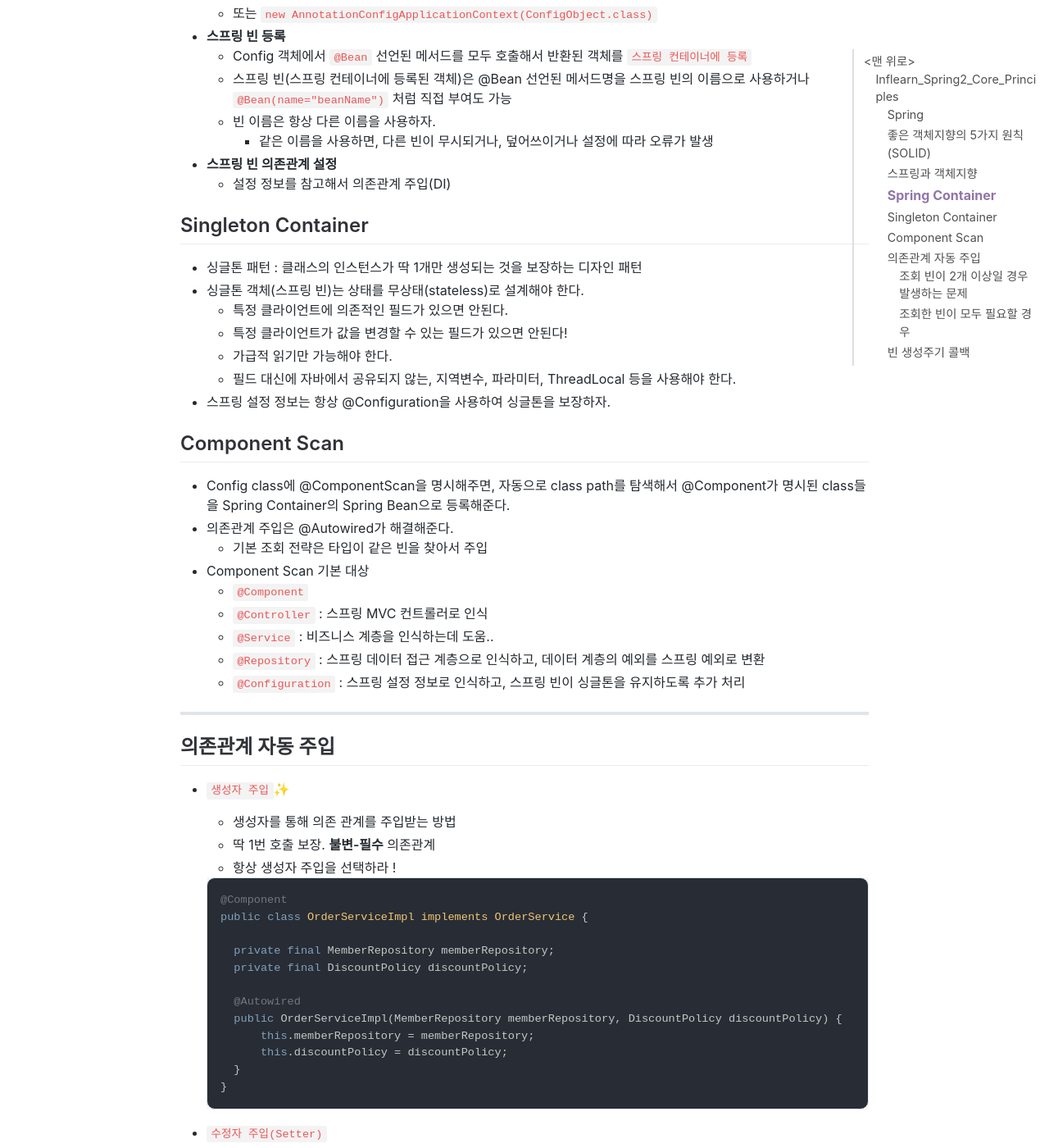
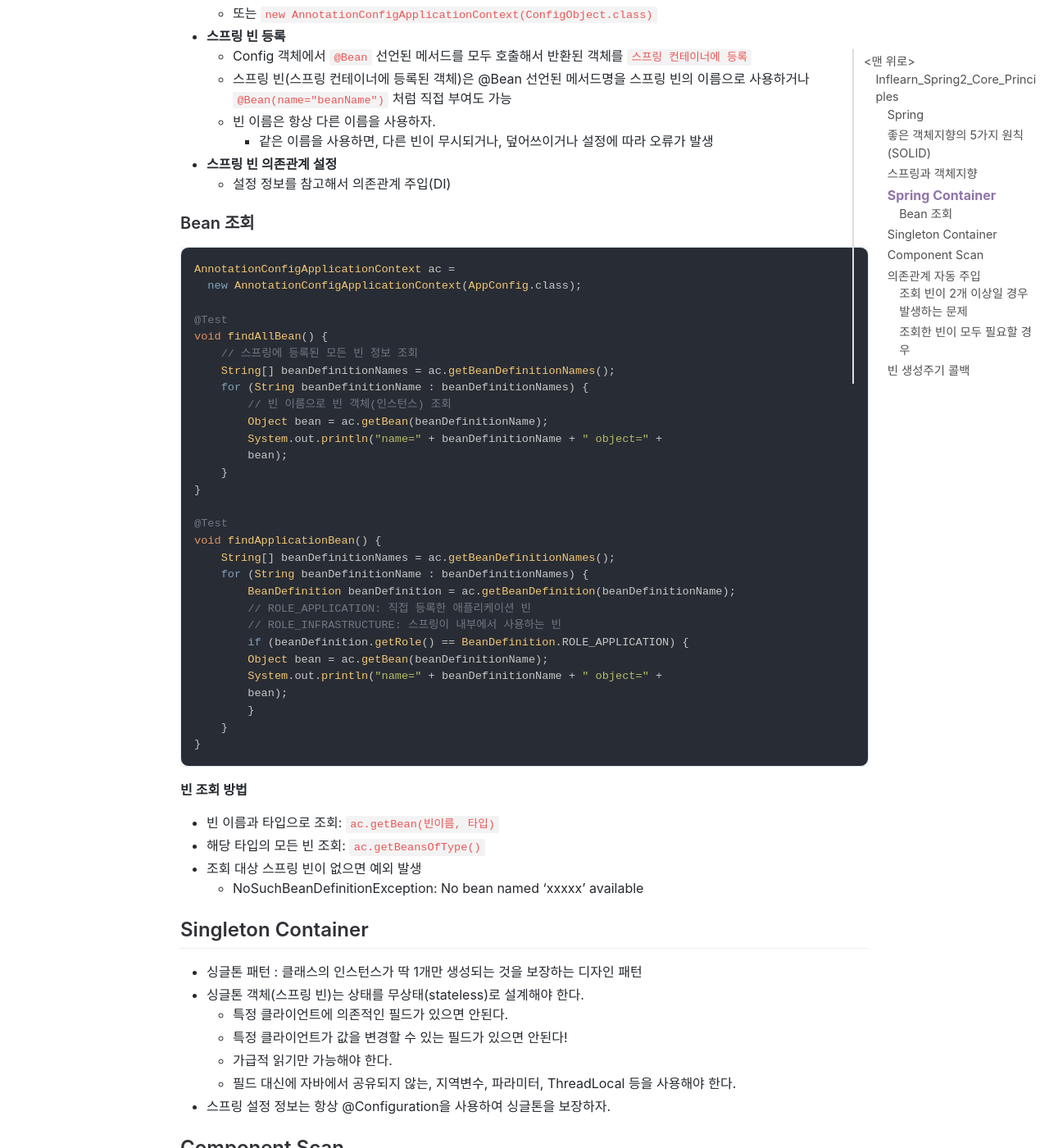
Before and after one commit to jihunparkme/jihunparkme.github.io, a Jekyll site: the page built from _posts/2021-05-31-Spring-Core.md, in a window 1280 px wide and 1400 px high, scrolled down 3098 px. Shown: the whole window at 82% size. Built offline with Jekyll 4.4.1, drawn with Linux system fonts in a browser that asks for light colours; nearby versions of some CDN libraries; comment, search, counter and statistics services are not loaded; some of the changed text lies outside the part shown.

Commit message:
refactor: Bean 조회

````diff
--- a/_posts/2021-05-31-Spring-Core.md
+++ b/_posts/2021-05-31-Spring-Core.md
@@ -110,6 +110,59 @@ ApplicationContext applicationContext =
     - 같은 이름을 사용하면, 다른 빈이 무시되거나, 덮어쓰이거나 설정에 따라 오류가 발생
 - **스프링 빈 의존관계 설정**
   - 설정 정보를 참고해서 의존관계 주입(DI)
+
+### Bean 조회
+
+```java
+AnnotationConfigApplicationContext ac =
+  new AnnotationConfigApplicationContext(AppConfig.class);
+
+@Test
+void findAllBean() {
+    // 스프링에 등록된 모든 빈 정보 조회
+    String[] beanDefinitionNames = ac.getBeanDefinitionNames();
+    for (String beanDefinitionName : beanDefinitionNames) {
+        // 빈 이름으로 빈 객체(인스턴스) 조회
+        Object bean = ac.getBean(beanDefinitionName);
+        System.out.println("name=" + beanDefinitionName + " object=" +
+        bean);
+    }
+}
+
+@Test
+void findApplicationBean() {
+    String[] beanDefinitionNames = ac.getBeanDefinitionNames();
+    for (String beanDefinitionName : beanDefinitionNames) {
+        BeanDefinition beanDefinition = ac.getBeanDefinition(beanDefinitionName);
+        // ROLE_APPLICATION: 직접 등록한 애플리케이션 빈
+        // ROLE_INFRASTRUCTURE: 스프링이 내부에서 사용하는 빈
+        if (beanDefinition.getRole() == BeanDefinition.ROLE_APPLICATION) {
+        Object bean = ac.getBean(beanDefinitionName);
+        System.out.println("name=" + beanDefinitionName + " object=" +
+        bean);
+        }
+    }
+}
+```
+
+**빈 조회 방법**
+- 빈 이름과 타입으로 조회: `ac.getBean(빈이름, 타입)`
+- 해당 타입의 모든 빈 조회: `ac.getBeansOfType()`
+- 조회 대상 스프링 빈이 없으면 예외 발생
+  - NoSuchBeanDefinitionException: No bean named 'xxxxx' available
+
+
+
+
+
+
+
+
+
+
+
+
+
 
 ## Singleton Container
 
````
